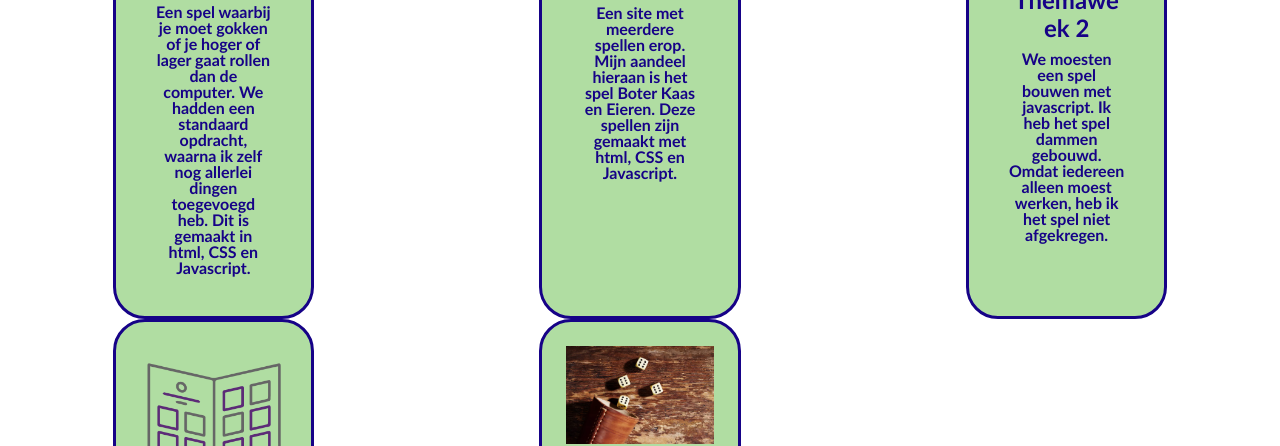
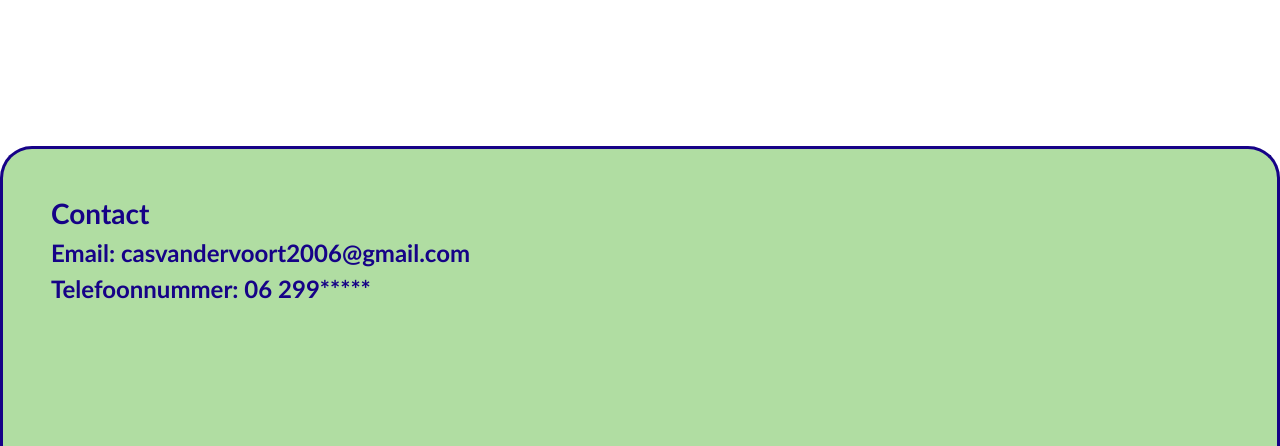
Before and after one commit to cvoort/cvoort.github.io, a plain HTML site: page index.html in a window 1280 px wide. Shown: the part 354-800 px from the top of the page. Drawn offline with nearby package versions, Linux system fonts and the light colour scheme.

Commit message:
Contact pagina gemaakt

```diff
--- a/index.html
+++ b/index.html
@@ -27,13 +27,13 @@
                         <h4 class="fw-bold">Over mij</h4>
                     </div>
                 </li>
-                <li class="active" role="presentation">
+                <li class="" role="presentation">
                     <div class="" id="projects-tab" data-bs-toggle="tab" data-bs-target="#projects" type="button"
                         role="tab" aria-controls="projects" aria-selected="false">
                         <h4 class="fw-bold">Projecten</h4>
                     </div>
                 </li>
-                <li class="" role="presentation">
+                <li class="active" role="presentation">
                     <div class="" id="contact-tab" data-bs-toggle="tab" data-bs-target="#contact" type="button"
                         role="tab" aria-controls="contact" aria-selected="false">
                         <h4 class="fw-bold">Contact</h4>
@@ -86,7 +86,7 @@
                     </article>
                 </div>
             </div>
-            <div class="tab-pane active" id="projects" role="tabpanel" aria-labelledby="projects-tab">
+            <div class="tab-pane" id="projects" role="tabpanel" aria-labelledby="projects-tab">
                 <div class="container-fluid">
                     <div class="d-flex justify-content-center">
                         <aside class="fw-bold fs-5 w-75 text-center">
@@ -165,7 +165,8 @@
                                     <div class="card-body">
                                         <h4 class="fw-bold card-title">Dashboard</h4>
                                         <p class="card-text fw-bold lh-1">
-                                            Een site waarbij je onder andere een dashboard moest creëren met ChartJS, NodeJS en MongoDB.
+                                            Een site waarbij je onder andere een dashboard moest creëren met ChartJS,
+                                            NodeJS en MongoDB.
                                         </p>
                                     </div>
                                 </div>
@@ -174,8 +175,17 @@
                     </div>
                 </div>
             </div>
-            <div class="tab-pane" id="contact" role="tabpanel" aria-labelledby="contact-tab">
-                Contact
+            <div class="tab-pane active" id="contact" role="tabpanel" aria-labelledby="contact-tab">
+                <div class="position-absolute bottom-0 w-100 h-50">
+                    <div
+                        class="position-absolute bottom-0 w-100 h-75 border-dark-primary border-3 border-bottom-0 rounded-top-5 bg-success-lighter p-5">
+                        <div class="text-dark-primary">
+                            <h3 class="fw-bold">Contact</h3>
+                            <h4 class="fw-bold">Email: casvandervoort2006@gmail.com</h4>
+                            <h4 class="fw-bold">Telefoonnummer: 06 299*****</h4>
+                        </div>
+                    </div>
+                </div>
             </div>
         </div>
 
```
